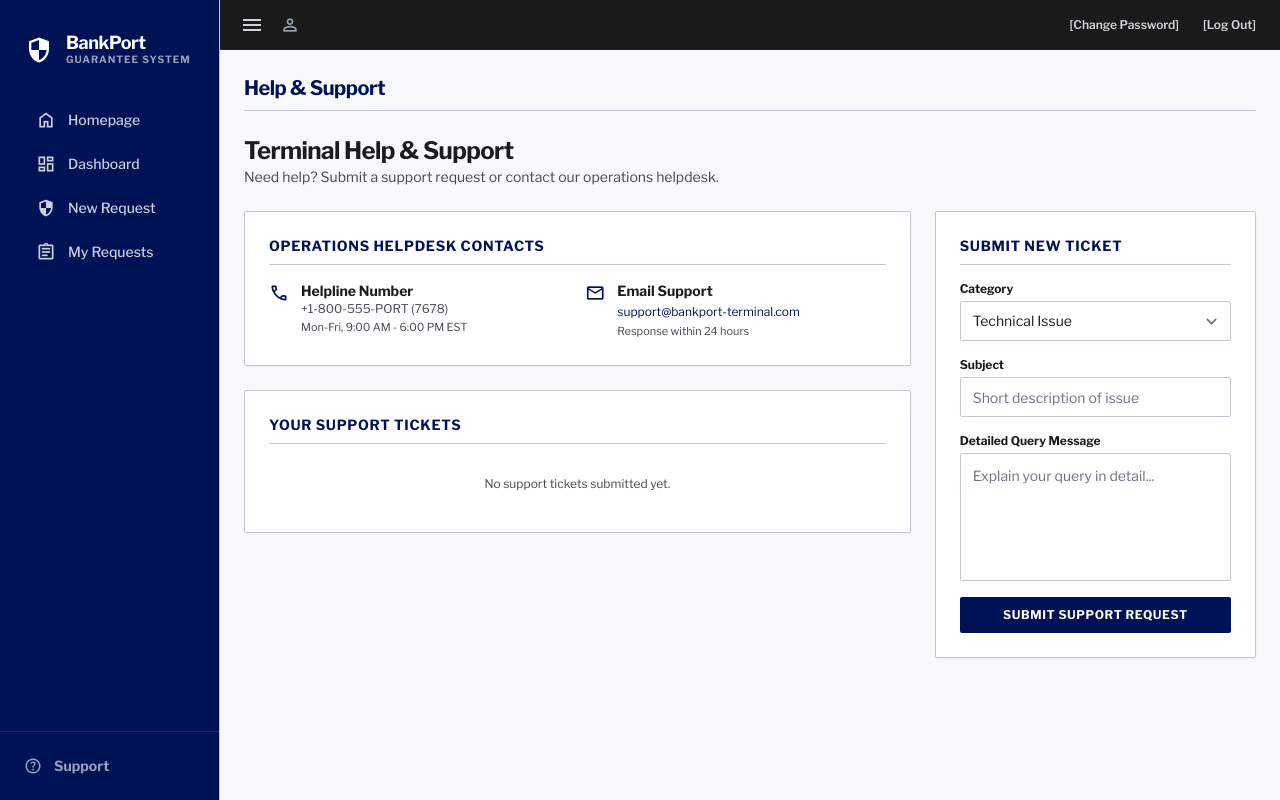
After one commit to adarshmohit9334/Internship-Project, a Flask app: page /support in a window 1280 px wide. The commit adds this page. Run offline with Flask 3, Linux system fonts and the light colour scheme; the visitor is signed in with stand-in values (Sample User, id 1); some libraries are stand-ins or nearby versions.

Commit message:
feat: make support button clickable, add help and support submission page

```diff
--- a/bg_portal/extensions.py
+++ b/bg_portal/extensions.py
@@ -81,6 +81,14 @@ class DemoStore:
         for p in db_profiles:
             profiles_dict[p['id']] = p
         return list(profiles_dict.values())
+
+    def add_support_ticket(self, ticket):
+        self.data.setdefault('support_tickets', []).append(ticket)
+        self._save()
+        return ticket
+
+    def list_support_tickets(self):
+        return self.data.setdefault('support_tickets', [])
 
     def add_request(self, request):
         self.data['bg_requests'][request['id']] = request
--- a/bg_portal/routes/dashboard_routes.py
+++ b/bg_portal/routes/dashboard_routes.py
@@ -1,5 +1,7 @@
-from flask import Blueprint, render_template, session, current_app
+from flask import Blueprint, render_template, session, current_app, request, redirect, url_for, flash
 from utils.auth_decorators import login_required
+from datetime import datetime
+import uuid
 
 dashboard_bp = Blueprint('dashboard', __name__)
 
@@ -28,3 +30,27 @@ def home():
         rejected=rejected,
         recent=recent,
     )
+
+
+@dashboard_bp.route('/support', methods=['GET', 'POST'])
+@login_required
+def support():
+    store = current_app.extensions['demo_store']
+    user = session['user']
+    if request.method == 'POST':
+        ticket = {
+            'id': str(uuid.uuid4()),
+            'user_id': user['id'],
+            'user_name': user['name'],
+            'subject': request.form.get('subject', '').strip(),
+            'category': request.form.get('category', '').strip(),
+            'message': request.form.get('message', '').strip(),
+            'created_at': datetime.utcnow().isoformat(),
+            'status': 'Open'
+        }
+        store.add_support_ticket(ticket)
+        flash('Support ticket submitted successfully. Our team will contact you shortly.', 'success')
+        return redirect(url_for('dashboard.support'))
+
+    tickets = [t for t in store.list_support_tickets() if t.get('user_id') == user['id']]
+    return render_template('dashboard/support.html', tickets=tickets)
--- a/bg_portal/templates/base.html
+++ b/bg_portal/templates/base.html
@@ -186,7 +186,7 @@
         </div>
         <div class="mt-auto px-6 py-6 border-t border-on-primary/10">
             <div class="space-y-4">
-                <a class="flex items-center gap-3 text-on-primary/60 hover:text-on-primary text-sm transition-colors" href="#">
+                <a class="flex items-center gap-3 text-on-primary/60 hover:text-on-primary text-sm transition-colors {{ 'font-bold text-on-primary' if request.endpoint == 'dashboard.support' else '' }}" href="{{ url_for('dashboard.support') }}">
                     <span class="material-symbols-outlined text-[18px]" data-icon="help">help</span>
                     <span>Support</span>
                 </a>
--- /dev/null
+++ b/bg_portal/templates/dashboard/support.html
@@ -0,0 +1,115 @@
+{% extends 'base.html' %}
+{% block title %}Help & Support | BankPort Terminal{% endblock %}
+{% block page_title %}Help & Support{% endblock %}
+{% block content %}
+
+<!-- Page Header -->
+<div class="mb-6">
+    <h2 class="font-h1 text-2xl text-on-surface font-bold tracking-tight">Terminal Help & Support</h2>
+    <p class="text-on-surface-variant text-sm">Need help? Submit a support request or contact our operations helpdesk.</p>
+</div>
+
+<div class="grid grid-cols-1 lg:grid-cols-3 gap-6">
+
+    <!-- Left Column: Contact details & Ticket logs -->
+    <div class="lg:col-span-2 space-y-6">
+        <!-- Contact Info Card -->
+        <div class="bg-white border border-outline-variant p-6 rounded shadow-sm space-y-4">
+            <h3 class="text-primary font-bold text-sm uppercase tracking-wider border-b border-outline-variant pb-2">Operations Helpdesk Contacts</h3>
+            <div class="grid grid-cols-1 md:grid-cols-2 gap-4 text-sm">
+                <div class="flex items-start gap-3">
+                    <span class="material-symbols-outlined text-primary text-[20px] mt-0.5">call</span>
+                    <div>
+                        <p class="font-bold text-on-surface">Helpline Number</p>
+                        <p class="text-on-surface-variant text-xs">+1-800-555-PORT (7678)</p>
+                        <p class="text-on-surface-variant text-[11px]">Mon-Fri, 9:00 AM - 6:00 PM EST</p>
+                    </div>
+                </div>
+                <div class="flex items-start gap-3">
+                    <span class="material-symbols-outlined text-primary text-[20px] mt-0.5">mail</span>
+                    <div>
+                        <p class="font-bold text-on-surface">Email Support</p>
+                        <a href="mailto:support@bankport-terminal.com" class="text-primary hover:underline text-xs">support@bankport-terminal.com</a>
+                        <p class="text-on-surface-variant text-[11px]">Response within 24 hours</p>
+                    </div>
+                </div>
+            </div>
+        </div>
+
+        <!-- Ticket Logs Card -->
+        <div class="bg-white border border-outline-variant p-6 rounded shadow-sm space-y-4">
+            <h3 class="text-primary font-bold text-sm uppercase tracking-wider border-b border-outline-variant pb-2">Your Support Tickets</h3>
+            {% if tickets %}
+                <div class="overflow-x-auto">
+                    <table class="w-full text-left border-collapse text-xs">
+                        <thead>
+                            <tr class="table-teal-header text-white font-bold uppercase tracking-wider border-b border-outline-variant">
+                                <th class="p-3">Ticket ID</th>
+                                <th class="p-3">Category</th>
+                                <th class="p-3">Subject</th>
+                                <th class="p-3">Submitted At</th>
+                                <th class="p-3">Status</th>
+                            </tr>
+                        </thead>
+                        <tbody class="divide-y divide-outline-variant">
+                            {% for ticket in tickets %}
+                                <tr class="hover:bg-neutral-50">
+                                    <td class="p-3 font-mono text-gray-500 text-[10px]">{{ ticket.id[:8] }}...</td>
+                                    <td class="p-3 font-semibold">{{ ticket.category }}</td>
+                                    <td class="p-3">{{ ticket.subject }}</td>
+                                    <td class="p-3 text-gray-500">{{ ticket.created_at[:10] }} {{ ticket.created_at[11:16] }}</td>
+                                    <td class="p-3">
+                                        <span class="px-2 py-0.5 rounded text-[10px] font-bold uppercase {{ 'bg-amber-100 text-amber-700' if ticket.status == 'Open' else 'bg-green-100 text-green-700' }}">
+                                            {{ ticket.status }}
+                                        </span>
+                                    </td>
+                                </tr>
+                            {% endfor %}
+                        </tbody>
+                    </table>
+                </div>
+            {% else %}
+                <p class="text-on-surface-variant text-xs py-4 text-center">No support tickets submitted yet.</p>
+            {% endif %}
+        </div>
+    </div>
+
+    <!-- Right Column: Submit Ticket Form -->
+    <div class="bg-white border border-outline-variant p-6 rounded shadow-sm space-y-4 h-fit">
+        <h3 class="text-primary font-bold text-sm uppercase tracking-wider border-b border-outline-variant pb-2">Submit New Ticket</h3>
+        <form method="POST" action="{{ url_for('dashboard.support') }}" class="space-y-4">
+
+            <!-- Category Selection -->
+            <div class="flex flex-col space-y-1">
+                <label class="font-label-bold text-xs font-bold text-on-surface" for="category">Category</label>
+                <select class="signup-input h-10 px-3 text-sm bg-white border border-outline-variant rounded-sm" id="category" name="category" required>
+                    <option value="Technical Issue">Technical Issue</option>
+                    <option value="Guarantee Application Inquiry">Guarantee Application Inquiry</option>
+                    <option value="Billing / Invoice Query">Billing / Invoice Query</option>
+                    <option value="Account / Profile Issue">Account / Profile Issue</option>
+                    <option value="Other">Other</option>
+                </select>
+            </div>
+
+            <!-- Subject -->
+            <div class="flex flex-col space-y-1">
+                <label class="font-label-bold text-xs font-bold text-on-surface" for="subject">Subject</label>
+                <input class="signup-input h-10 px-3 text-sm bg-white border border-outline-variant rounded-sm" id="subject" name="subject" required type="text" placeholder="Short description of issue"/>
+            </div>
+
+            <!-- Message Query text area -->
+            <div class="flex flex-col space-y-1">
+                <label class="font-label-bold text-xs font-bold text-on-surface" for="message">Detailed Query Message</label>
+                <textarea class="signup-input p-3 text-sm bg-white border border-outline-variant rounded-sm h-32 resize-none" id="message" name="message" required placeholder="Explain your query in detail..."></textarea>
+            </div>
+
+            <!-- Submit Button -->
+            <button type="submit" class="w-full py-2.5 bg-primary text-white text-xs font-bold uppercase tracking-wider rounded hover:bg-opacity-95 transition-all text-center">
+                Submit Support Request
+            </button>
+        </form>
+    </div>
+
+</div>
+
+{% endblock %}
```
